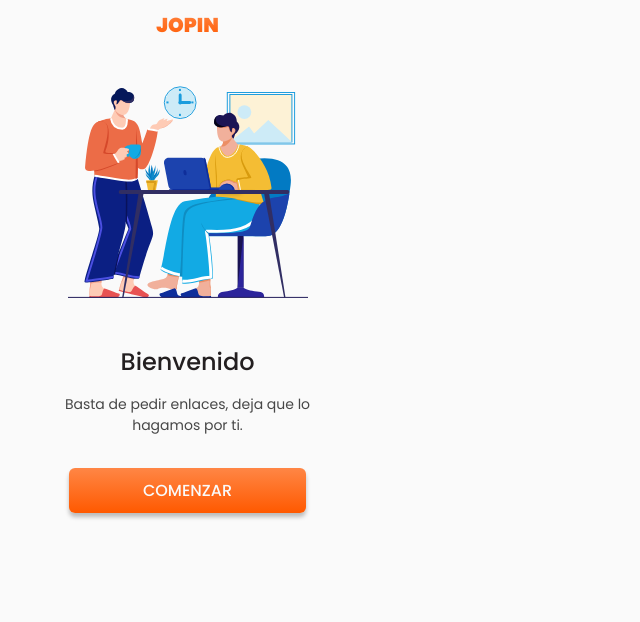
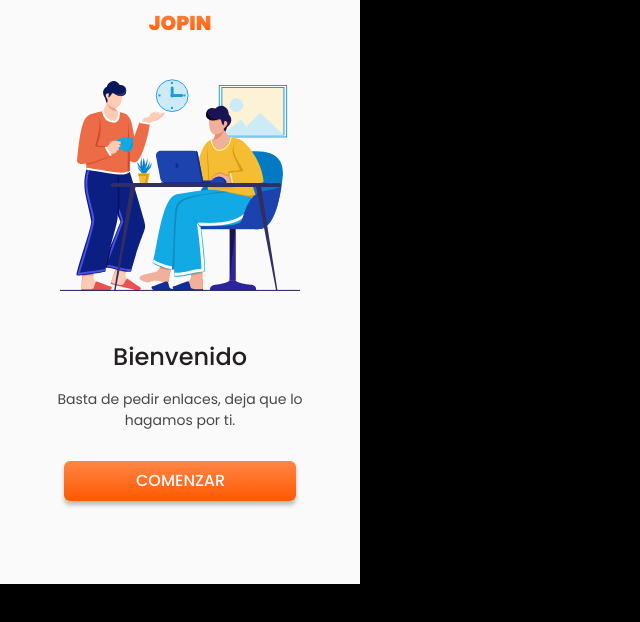
Before and after one commit to lastra-dev/jopin, a React (Create React App) app: page / in a window 1280 px wide. Shown: the top 622 px of the page, without its empty margins (0-640 px from the left). Built offline with nearby package versions, Linux system fonts and the light colour scheme.

Commit message:
fix(css): Use 8 based measures

```diff
--- a/src/index.css
+++ b/src/index.css
@@ -27,6 +27,9 @@
 
   /* font families */
   --ff-poppins: "Poppins", sans-serif;
+
+  /* misc */
+  --corner-radius: 6px;
 }
 
 /* ------------------------- */
@@ -35,9 +38,9 @@
 
 /* Extension size */
 html {
-  width: 375px;
+  width: 360px;
   height: 584px;
-  /* background-color: black; */
+  background-color: black;
 }
 
 /* Box sizing */
@@ -63,7 +66,7 @@ picture {
 
 /* Set up the body */
 body {
-  padding-top: 10px;
+  padding-top: 8px;
   font-family: var(--ff-poppins);
   font-size: var(--fs-400);
   color: hsl(var(--clr-dark));
@@ -185,7 +188,7 @@ button:focus {
 }
 
 .rounded-border {
-  border-radius: 6px;
+  border-radius: var(--corner-radius);
 }
 
 .no-border {
@@ -227,7 +230,7 @@ button:focus {
 .primary-btn {
   background: var(--gradient-orange);
   border: none;
-  border-radius: 6px;
+  border-radius: var(--corner-radius);
   color: hsl(var(--clr-light));
   font-weight: 500;
 }
--- a/src/screens/WelcomeScreen/WelcomeScreen.css
+++ b/src/screens/WelcomeScreen/WelcomeScreen.css
@@ -1,12 +1,12 @@
-.title {
-  margin-top: 30px;
+.welcome-title {
+  margin-top: 32px;
 }
 
-button {
-  padding: 10.5px 73.5px;
-  margin: 18px 69px 0;
+.start-button {
+  padding: 8px 72px;
+  margin: 16px 64px 0;
 }
 
-.center-img {
-  margin-top: 45px;
+.welcome-img {
+  margin-top: 40px;
 }
--- a/src/screens/WelcomeScreen/index.js
+++ b/src/screens/WelcomeScreen/index.js
@@ -11,13 +11,13 @@ const WelcomeScreen = () => {
         <img
           src={welcomeImg}
           alt="Welcome"
-          className="center-img"
+          className="center-img welcome-img"
         />
-        <p className="title">Bienvenido</p>
+        <p className="title welcome-title">Bienvenido</p>
         <p className="subtitle text-gray">
           Basta de pedir enlaces, deja que lo<br></br>hagamos por ti.
         </p>
-        <button className="primary-btn btn-shadow fs-500">COMENZAR</button>
+        <button className="primary-btn btn-shadow fs-500 start-button">COMENZAR</button>
       </div>
     </div>
   );
```
